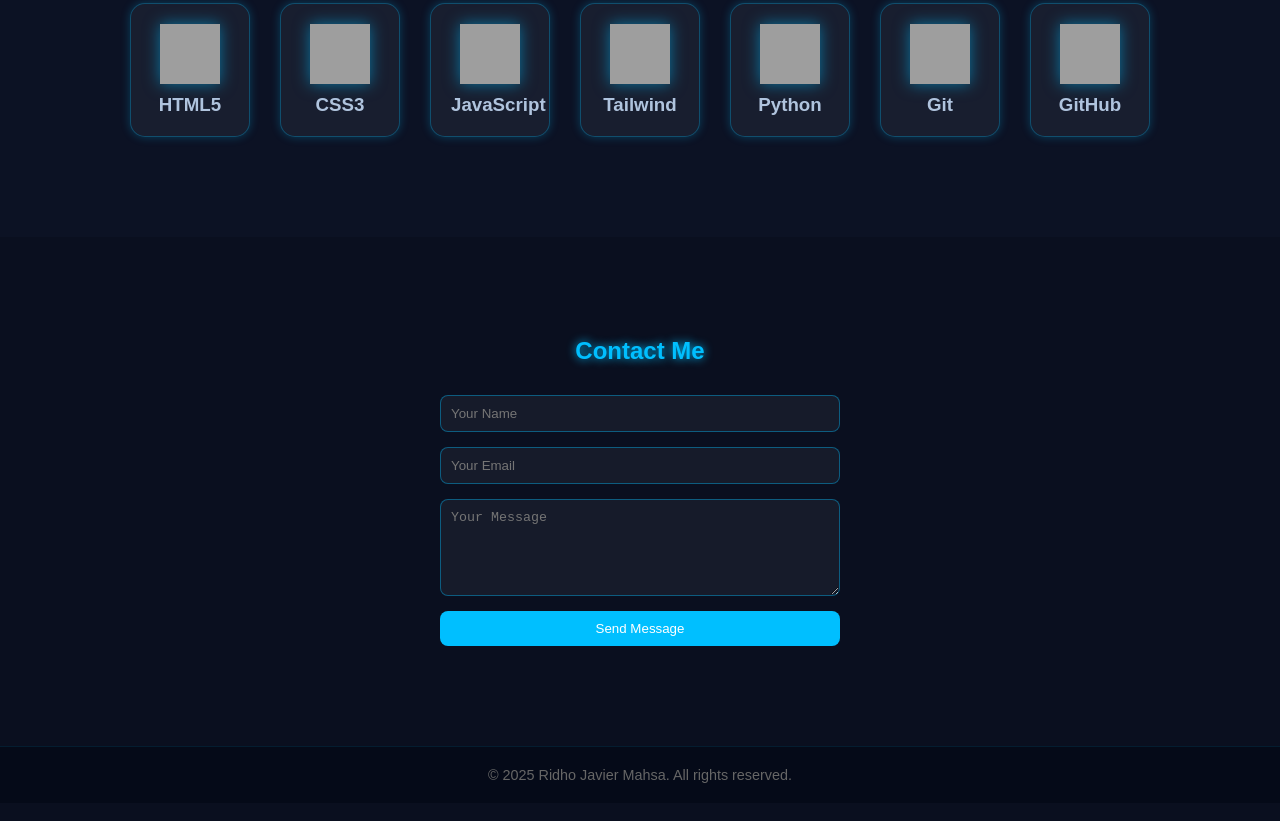
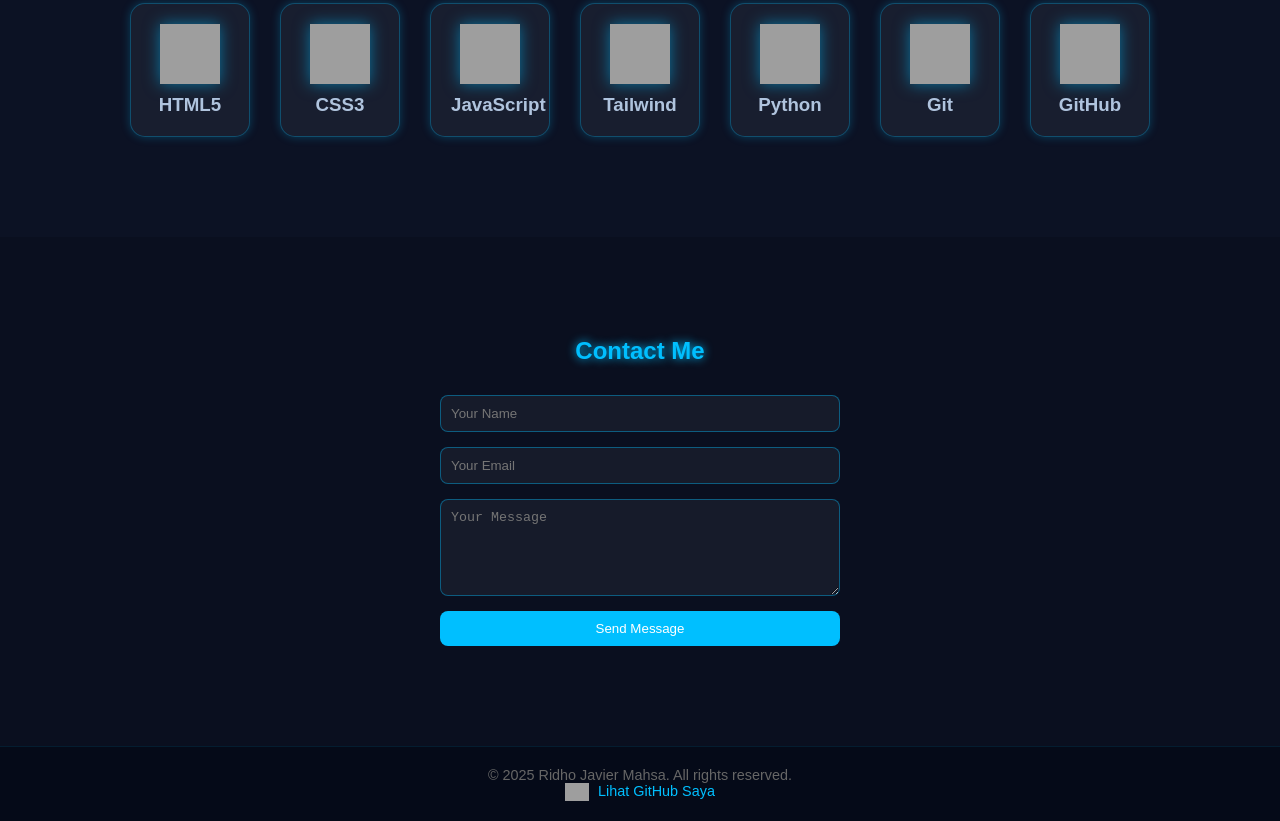
Before and after one commit to Doridho/portofolio, a plain HTML site: page index.html in a window 1280 px wide. Shown: the part 1935-2756 px from the top of the page. Drawn offline with Linux system fonts and the light colour scheme; grey boxes are pictures that could not be loaded.

Commit message:
first commit

```diff
--- a/index.html
+++ b/index.html
@@ -422,6 +422,7 @@
           <img
             src="https://cdn.jsdelivr.net/gh/devicons/devicon/icons/github/github-original.svg"
             alt="GitHub"
+
           />
           <h3>GitHub</h3>
         </div>
@@ -440,7 +441,17 @@
 
     <footer>
       <p>© 2025 Ridho Javier Mahsa. All rights reserved.</p>
+      <p>
+        <a href="https://github.com/Doridho" target="_blank" style="color:#00bfff; text-decoration:none;">
+          <img src="https://cdn.jsdelivr.net/gh/devicons/devicon/icons/github/github-original.svg"
+               alt="GitHub"
+               width="24"
+               style="vertical-align:middle; margin-right:5px;">
+          Lihat GitHub Saya
+        </a>
+      </p>
     </footer>
+
 
     <script>
       const fadeElements = document.querySelectorAll(".fade-in");
```
